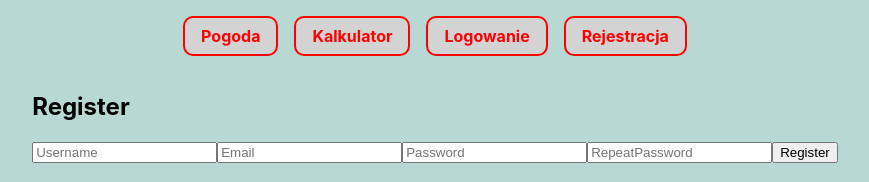
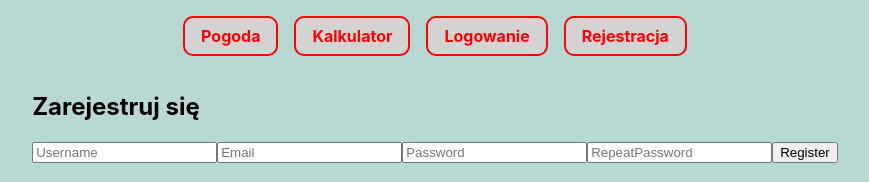
Before and after one commit to SzymanskiJacek/ASGDataCalculator, a React (Create React App) app in the folder frontend/: page /register in a window 1280 px wide. Shown: the top 182 px of the page, without its empty margins (205-1074 px from the left). Built offline with nearby package versions, Linux system fonts and the light colour scheme; no server answers.

Commit message:
Update Register.js

```diff
--- a/frontend/src/Register.js
+++ b/frontend/src/Register.js
@@ -76,7 +76,7 @@ function Register({ onAuth }) {
 
     return (
         <form onSubmit={handleRegister}>
-            <h2>Register</h2>
+            <h2>Zarejestruj się</h2>
             <input placeholder="Username" value={username} onChange={(e) => setUsername(e.target.value)}/>
             <input placeholder="Email" value={email} onChange={(e) => setEmail(e.target.value)}/>
             <input type="password" placeholder="Password" value={password} onChange={(e) => setPassword(e.target.value)}/>
```
